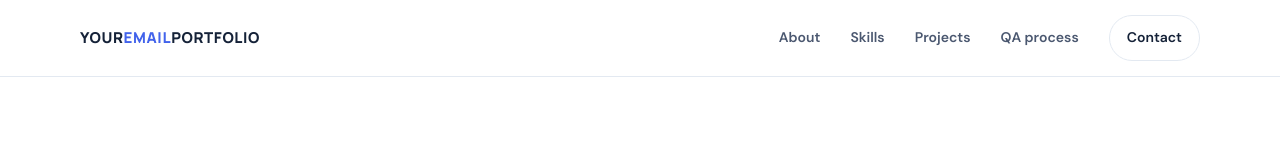
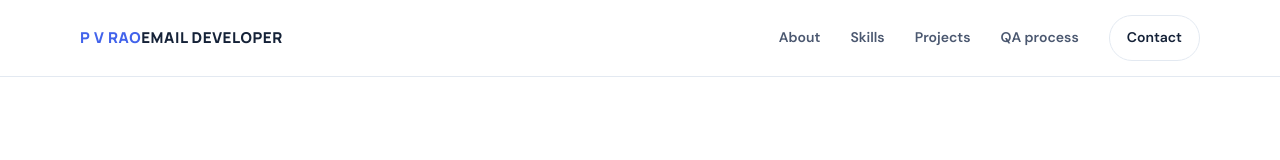
Before and after one commit to VenkatPanthangi/VenkatPanthangi.github.io, a plain HTML site: page index.html in a window 1280 px wide. Shown: the top 160 px of the page. Drawn offline with nearby package versions, Linux system fonts and the light colour scheme.

Commit message:
Add files via upload

```diff
--- a/index.html
+++ b/index.html
@@ -10,7 +10,7 @@
 <body>
   <header class="site-header">
     <nav class="nav container" aria-label="Main navigation">
-      <a class="brand" href="#home">YOUR<span>EMAIL</span>PORTFOLIO</a>
+      <a class="brand" href="#home"><span>P V RAO</span>EMAIL DEVELOPER</a>
       <button class="menu-toggle" aria-expanded="false" aria-controls="nav-links">Menu</button>
       <div class="nav-links" id="nav-links">
         <a href="#about">About</a><a href="#skills">Skills</a><a href="#projects">Projects</a>
```
